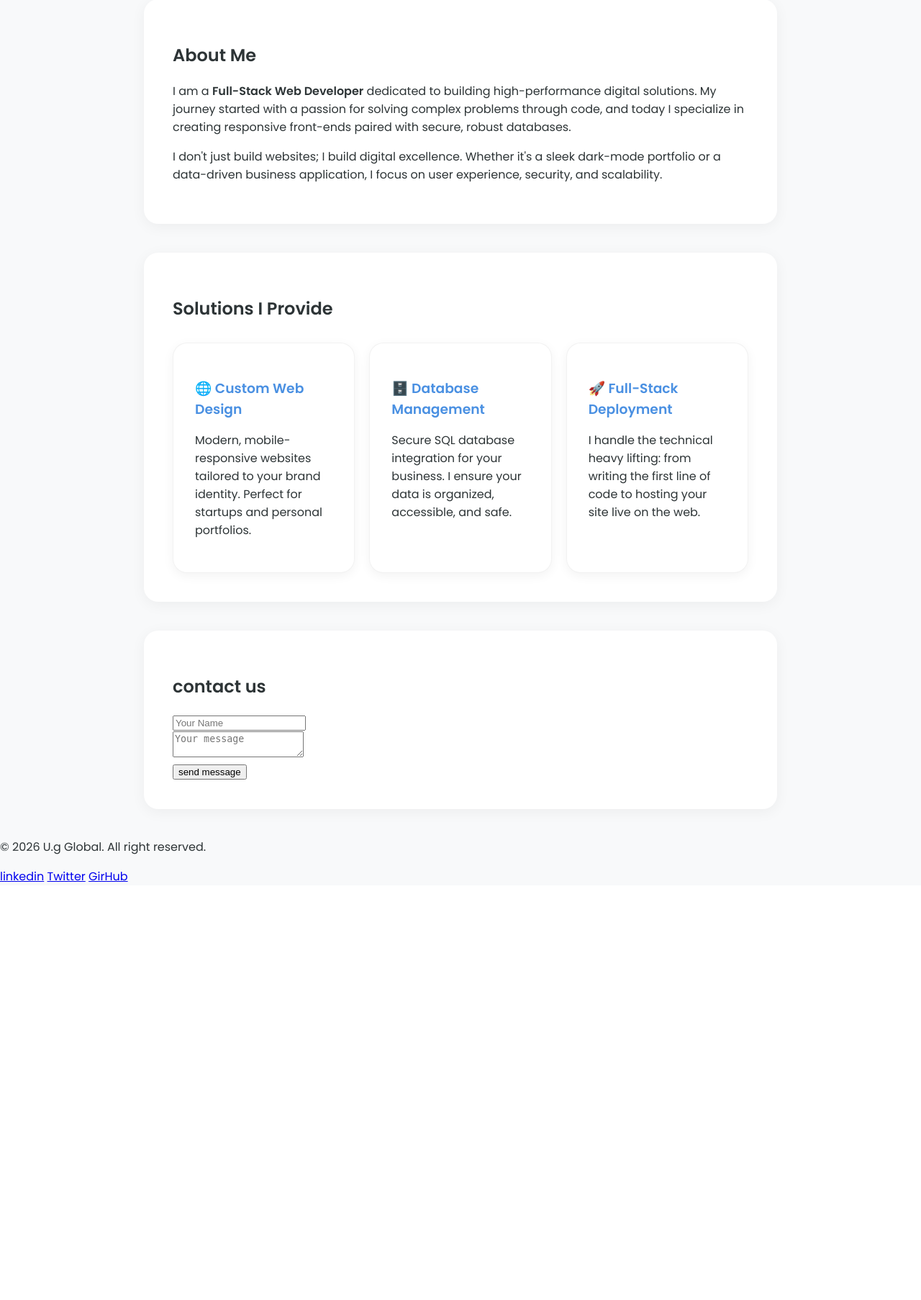
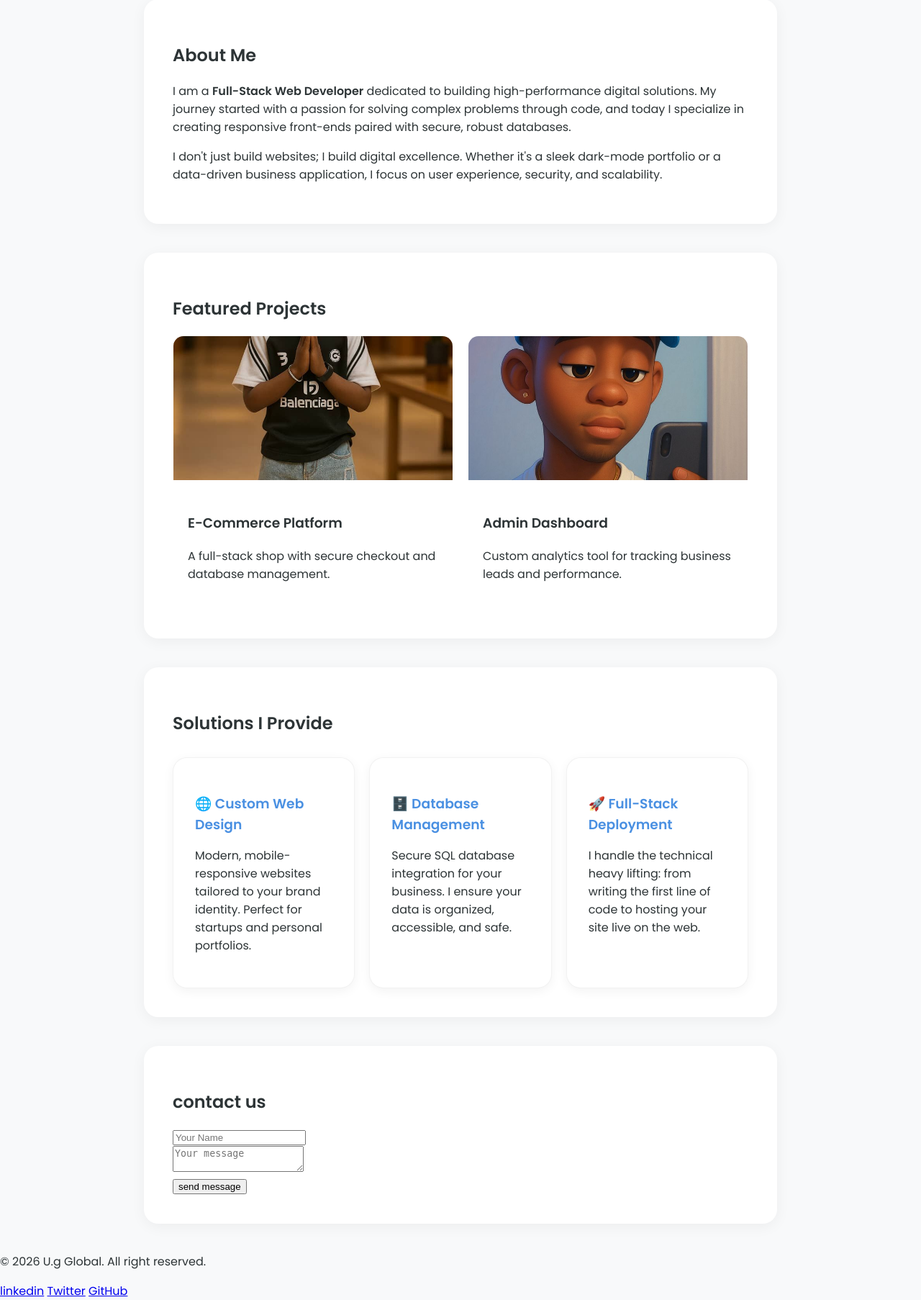
Before and after one commit to Ug-global/freshweb, a Flask app: page / in a window 1280 px wide. Shown: the part 452-2258 px from the top of the page at 72% size. Before the commit the page ends 1677 px from the top, so only its background shows below. Run offline with Flask 3, Linux system fonts and the light colour scheme.

Commit message:
fixed image extensions and added featured projects section

```diff
--- a/app.py
+++ b/app.py
@@ -59,7 +59,8 @@
     except Exception as e:
         print(f"Email error: {e}")
 
-    return f"<h1>Thank you {name}!</h1><p>Your message has been saved and I've been notified.</p>"
+    from flask import redirect
+    return redirect('/#contact')
 
 @app.route('/admin/<secret_key>')
 def admin(secret_key):
--- a/static/style.css
+++ b/static/style.css
@@ -169,3 +169,33 @@
 body.dark-mode .service-card {
     border-color: #333;
 }
+
+.project-grid {
+    display: grid;
+    grid-template-columns: repeat(auto-fit, minmax(300px, 1fr));
+    gap: 20px;
+    margin-top: 20px;
+}
+
+.project-card {
+    background: var(--card);
+    border-radius: 15px;
+    overflow: hidden; /* This crops the image to the card corners */
+    transition: var(--transition);
+    border: 1px solid rgba(255,255,255,0.1);
+}
+
+.project-card img {
+    width: 100%;
+    height: 200px;
+    object-fit: cover; /* This makes the image fill the space without stretching */
+}
+
+.project-info {
+    padding: 20px;
+}
+
+.project-card:hover {
+    transform: scale(1.03);
+    box-shadow: 0 10px 20px rgba(0,0,0,0.3);
+}
--- a/templates/index.html
+++ b/templates/index.html
@@ -46,6 +46,27 @@
     </div>
 </section>
 
+<section id="portfolio">
+    <h2>Featured Projects</h2>
+    <div class="project-grid">
+        <div class="project-card">
+            <img src="{{ url_for('static', filename='images/project1.jpg') }}" alt="Project 1">
+            <div class="project-info">
+                <h3>E-Commerce Platform</h3>
+                <p>A full-stack shop with secure checkout and database management.</p>
+            </div>
+        </div>
+
+        <div class="project-card">
+            <img src="{{ url_for('static', filename='images/project2.jpg') }}" alt="Project 2">
+            <div class="project-info">
+                <h3>Admin Dashboard</h3>
+                <p>Custom analytics tool for tracking business leads and performance.</p>
+            </div>
+        </div>
+    </div>
+</section>
+
         <section id="services">
     <h2>Solutions I Provide</h2>
     <div class="services-grid">
@@ -82,7 +103,7 @@
             <div class="socials">
                 <a href="#">linkedin</a>
                 <a href="#">Twitter</a>
-                <a href="#">GirHub</a>
+                <a href="#">GitHub</a>
 
             </div>
         </div>
```
Also changed, not shown: instance/site_data.db, static/images/project1.jpg (added), static/images/project2.jpg (added).
